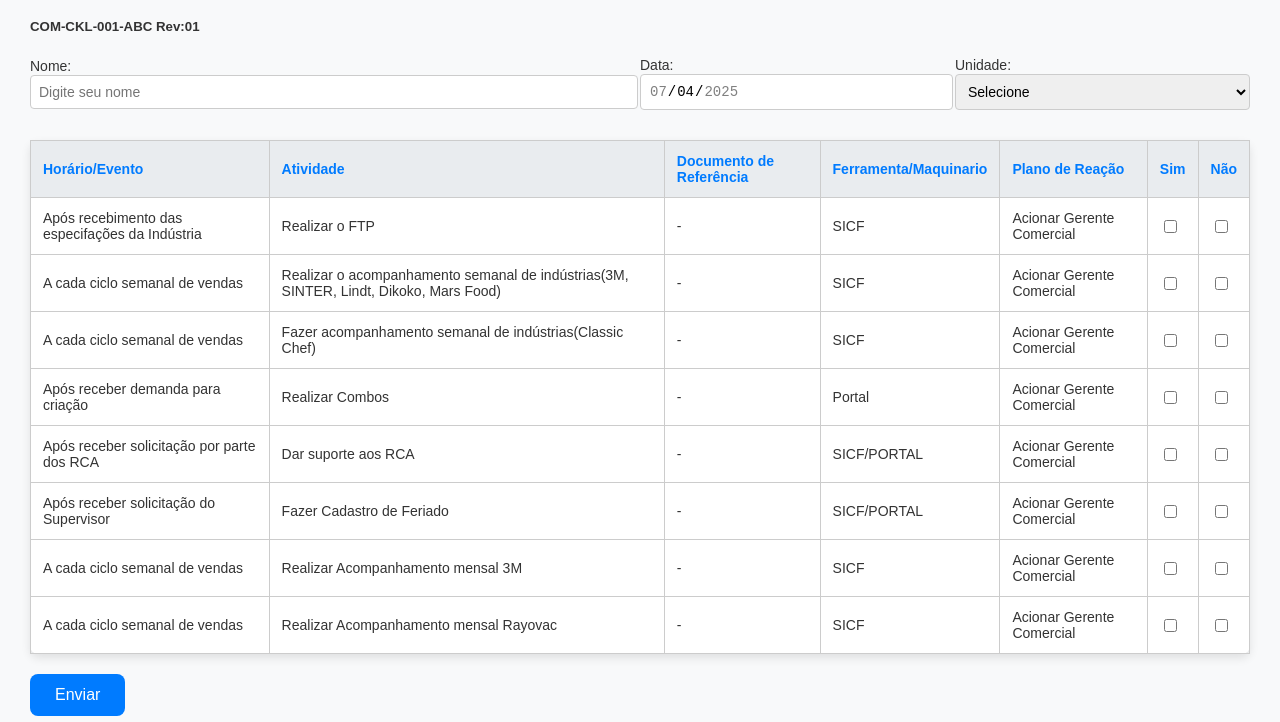
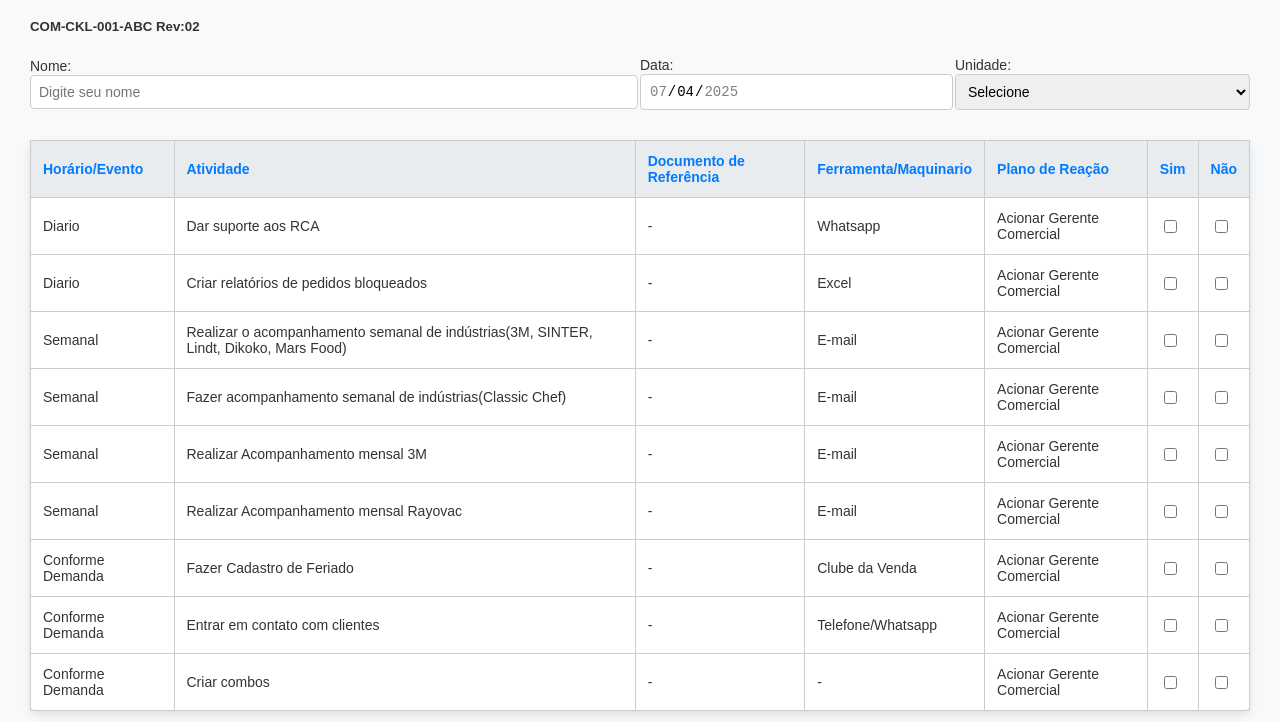
Before and after one commit to grupotriunfante/COM-CKL-001-ABC, a plain HTML site: page index.htm in a window 1280 px wide. Shown: the part 78-800 px from the top of the page. Drawn offline with Linux system fonts and the light colour scheme.

Commit message:
Update index.htm

```diff
--- a/index.htm
+++ b/index.htm
@@ -104,7 +104,7 @@
   <img src="https://i.imgur.com/WzaQvTL.png" alt="Logo" style="width: 45px; height: auto;">
   <h1 style="font-size: 32px; margin: 0;">Checklist de Rotina - Assistente de Vendas</h1>
 </div>
-<h5>COM-CKL-001-ABC Rev:01</h5>
+<h5>COM-CKL-001-ABC Rev:02</h5>
 <!-- Formulário de informações iniciais -->
 <div class="form-container" style="display: flex; gap: 20px; align-items: center; flex-wrap: wrap;">
   <div style="flex: 2;">
@@ -153,14 +153,15 @@
     <tbody>
       <script>
         const atividades = [
-          ["Após recebimento das especifações da Indústria","Realizar o FTP","-","SICF","Acionar Gerente Comercial"],
-          ["A cada ciclo semanal de vendas","Realizar o acompanhamento semanal de indústrias(3M, SINTER, Lindt, Dikoko, Mars Food)","-","SICF","Acionar Gerente Comercial"],
-          ["A cada ciclo semanal de vendas","Fazer acompanhamento semanal de indústrias(Classic Chef)","-","SICF","Acionar Gerente Comercial"],
-          ["Após receber demanda para criação","Realizar Combos","-","Portal","Acionar Gerente Comercial"],
-          ["Após receber solicitação por parte dos RCA","Dar suporte aos RCA","-","SICF/PORTAL","Acionar Gerente Comercial"],
-          ["Após receber solicitação do Supervisor","Fazer Cadastro de Feriado","-","SICF/PORTAL","Acionar Gerente Comercial"],
-          ["A cada ciclo semanal de vendas","Realizar Acompanhamento mensal 3M","-","SICF","Acionar Gerente Comercial"],
-          ["A cada ciclo semanal de vendas","Realizar Acompanhamento mensal Rayovac","-","SICF","Acionar Gerente Comercial"],
+          ["Diario","Dar suporte aos RCA","-","Whatsapp","Acionar Gerente Comercial"],
+          ["Diario","Criar relatórios de pedidos bloqueados","-","Excel","Acionar Gerente Comercial"],
+          ["Semanal","Realizar o acompanhamento semanal de indústrias(3M, SINTER, Lindt, Dikoko, Mars Food)","-","E-mail","Acionar Gerente Comercial"],
+          ["Semanal","Fazer acompanhamento semanal de indústrias(Classic Chef)","-","E-mail","Acionar Gerente Comercial"],
+          ["Semanal","Realizar Acompanhamento mensal 3M","-","E-mail","Acionar Gerente Comercial"],
+          ["Semanal","Realizar Acompanhamento mensal Rayovac","-","E-mail","Acionar Gerente Comercial"],
+          ["Conforme Demanda","Fazer Cadastro de Feriado","-","Clube da Venda","Acionar Gerente Comercial"],
+          ["Conforme Demanda","Entrar em contato com clientes","-","Telefone/Whatsapp","Acionar Gerente Comercial"],
+          ["Conforme Demanda","Criar combos","-","-","Acionar Gerente Comercial"],
           ];
 
         for (let i = 0; i < atividades.length; i++) {
@@ -250,7 +251,7 @@
     formData.append("data", data);
     formData.append("unidade", unidade);
 
-    fetch("https://script.google.com/macros/s/AKfycbx_dNN42cafAvL9K3MN2NdTW4xHS3Qyu8LBg61iXaixhEKvtgBrGjacBR8OqllDMJw1tA/exec", {
+    fetch("https://script.google.com/macros/s/AKfycbwo4UOFm3DqGR1-sX9qPKpnu3sjLTVDJwGwiyA8hwBDPboXpGGYMXgrzlzuMJ1vok4g6w/exec", {
       method: "POST",
       body: formData
     })
```
